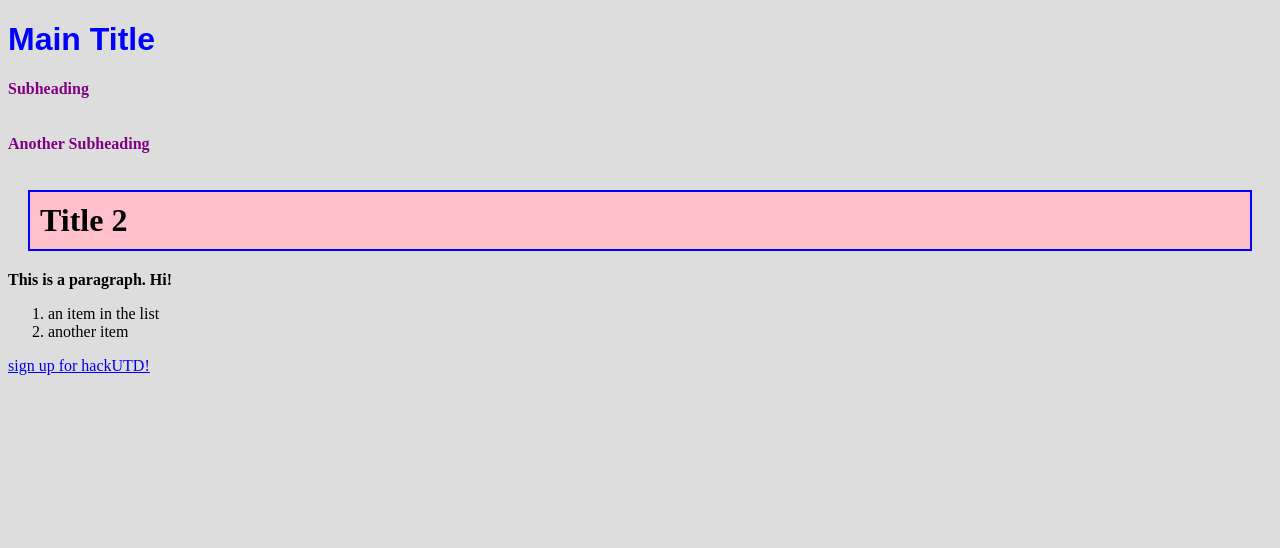
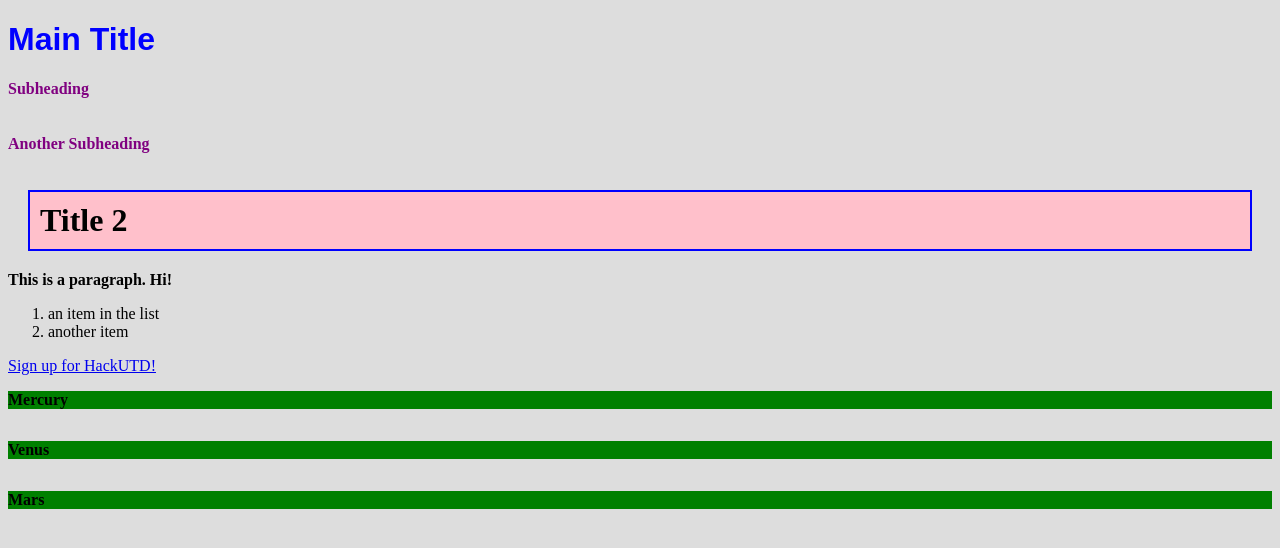
Before and after one commit to JeromeFrancis012/HTML-CSS-JS-demo, a plain HTML site: page index.html in a window 1280 px wide. Drawn offline with Linux system fonts and the light colour scheme.

Commit message:
1 file modified

```diff
--- a/index.html
+++ b/index.html
@@ -23,6 +23,13 @@
       p {
         font-weight: bold;
       }
+      .container {
+        display: flex;
+        flex-direction: column;
+      }
+      .item {
+        background-color: green;
+      }
     </style>
   </head>
   <body>
@@ -36,6 +43,13 @@
       <li>another item</li>
     </ol>
 
-    <a href="http://ix.hackutd.co">sign up for hackUTD!</a>
+    <a href="http://ix.hackutd.co">Sign up for HackUTD!</a>
+
+    <div class="container">
+      <p class="item">Mercury</p>
+      <p class="item">Venus</p>
+      <p class="item">Mars</p>
+    </div>
+
   </body>
 </html>
```
